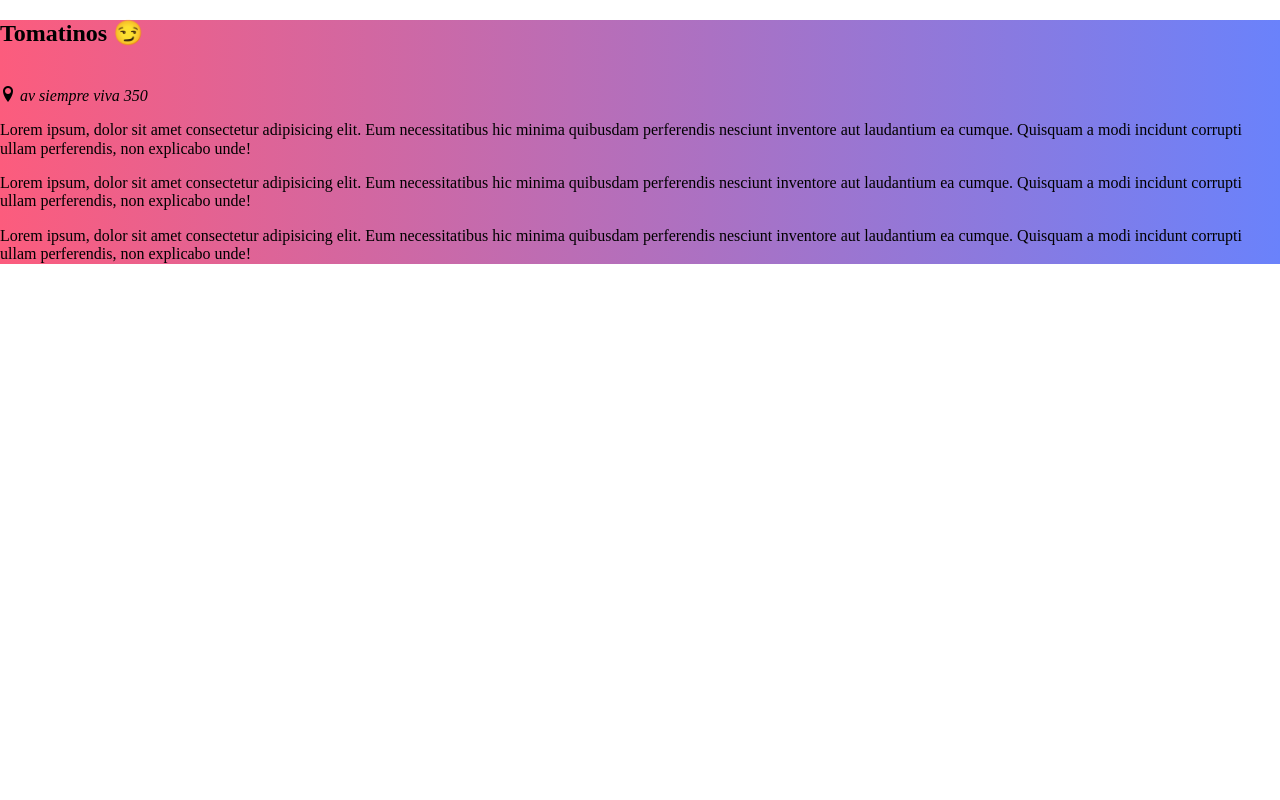
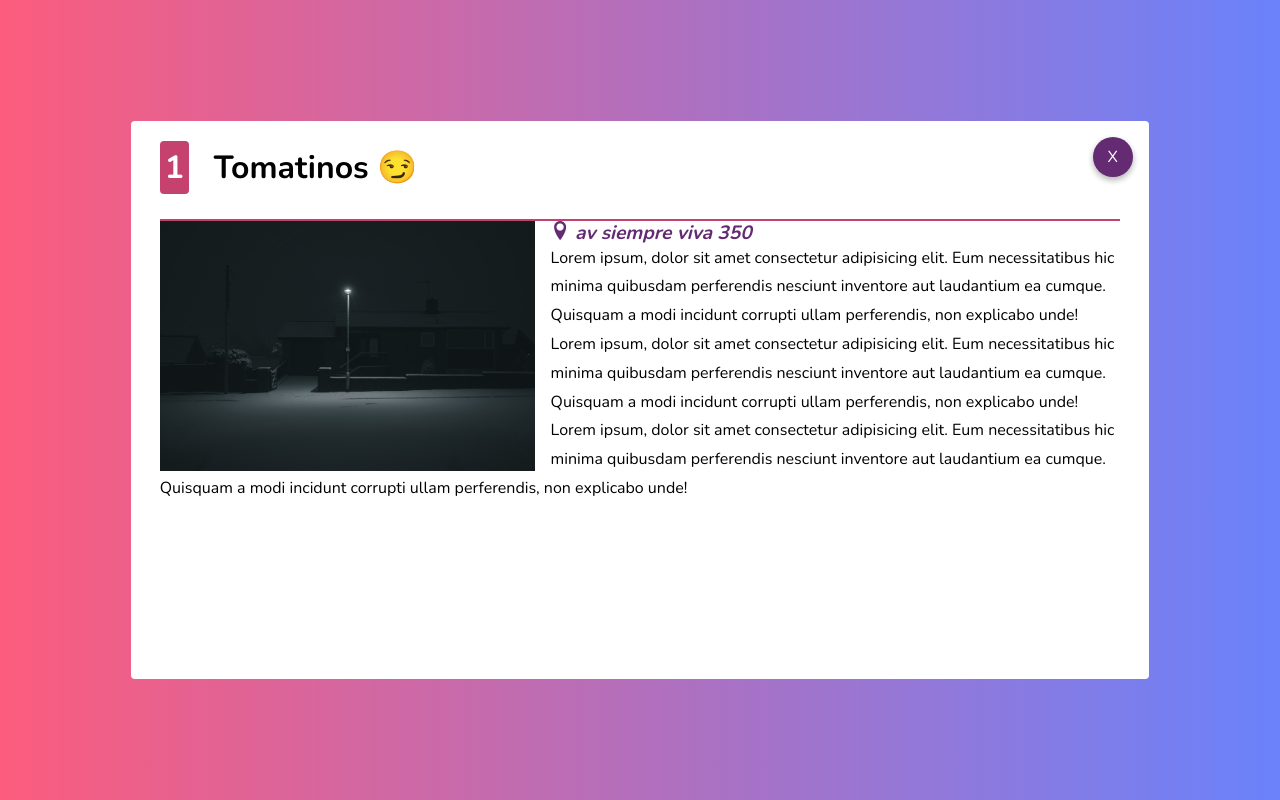
Before and after one commit to Gonvi007/PracticaCursoCodigoFacilito, a plain HTML site: page restaurante/tomatinos.html in a window 1280 px wide. Drawn offline with nearby package versions, Linux system fonts and the light colour scheme; files whose address does not match are found by name.

Commit message:
Se termino la pagina y la pagina secundaria a usar

```diff
--- a/Styles/styles.css
+++ b/Styles/styles.css
@@ -1,8 +1,80 @@
+/*
+COLORES
+Rosa: $c6426e
+
+Rosa: #d500f9
+*/
+
+* {
+    margin: 0;
+    padding: 0;
+}
+
+html {
+    font-family: 'Nunito', sans-serif;
+}
+
+a {
+    text-decoration: none;
+    color: #d500f9
+}
+a:hover, a:focus {
+    opacity: 0.9;
+    background: #c2bec4;
+    border: 1px solid #868586;
+    border-radius: 4px;
+}
+
+.title {
+    text-transform: uppercase;
+    text-align: center;
+}
 
 .container {
     background: #fc5c7d; /* fallback for old browsers */
     background: -webkit-linear-gradient(to right, #fc5c7d, #6a82fb); /* Chrome 10-25, Safari 5.1-6 */
     background: linear-gradient(to right, #fc5c7d, #6a82fb); /* W3C, IE 10+/ Edge, Firefox 16+, Chrome 26+, Opera 12+, Safari 7+ */
+
+    height: 100vh;
+    /* width: 50vw; */
+    display: flex;
+    align-items: center;
+    justify-content: center;
+}
+
+.content {
+    max-width: 960px;
+    max-height: 500px;
+    width: 100%;
+    height: 100%;
+    background-color: white;
+    border-radius: 4px;
+    position: relative;
+    padding: 1.8em;
+}
+.actions {
+    position: absolute;
+    top: 1em;
+    right: 1em;
+}
+
+.close {
+    height: 40px;
+    width: 40px;
+    color: white;
+    border-radius: 50%;
+    background-color: #642b73;
+    display: inline-block;
+    box-shadow: 0 3px 6px rgb(0, 0, 0, 0.16), 0 3px 6px rgb(0, 0, 0, 0.16);
+    font-weight: 300;
+    cursor: pointer;
+    display: flex;
+    align-items: center;
+    justify-content: center;
+}
+.paragraph {
+    line-height: 1.8em;
+    font-weight: 200;
 }
 
 .red {
@@ -14,6 +86,46 @@
     background-color: yellow;
 }
 
-td {
-    border: 1px solid;
+.table {
+    width: 100%;
+    border-spacing: 0;
 }
+
+.table td, .table th {
+    padding: 1em;
+    text-align: left;
+}
+
+.table tr:nth-child(even){
+    background-color: #f3e5f5;
+}
+
+.icon-star-empty, .icon-star-half, .icon-star-full {
+    color: #ffc400;
+}
+
+.title-item {
+    font-size: 2em;
+    border-bottom: solid 2px #C6426E;
+    padding-bottom: 1em;
+}
+
+.address {
+    font-weight: bold;
+    color: #642b73;
+    font-size: 1.2em;
+}
+
+.main-image {
+    float: left;
+    margin-right: 1em;
+    height: 250px;
+}
+
+.position {
+    background-color: #c6426e;
+    color: white;
+    padding: 5px;
+    border-radius: 4px;
+    margin-right: 0.5em;
+}
--- a/restaurante/tomatinos.html
+++ b/restaurante/tomatinos.html
@@ -8,29 +8,42 @@
     <link rel="stylesheet" href="../Styles/styles.css">
     <link rel="stylesheet" href="../Styles/normalize.css">
     <link rel="stylesheet" href="../iconos/style.css">
+
+    <link rel="preconnect" href="https://fonts.googleapis.com">
+    <link rel="preconnect" href="https://fonts.gstatic.com" crossorigin>
+    <link href="https://fonts.googleapis.com/css2?family=Nunito:wght@300;400;700&display=swap" rel="stylesheet">
+    <link rel="stylesheet" href="https://cdnjs.cloudflare.com/ajax/libs/animate.css/4.1.1/animate.min.css">
+
 </head>
 <body>
     <div class="container">
-        <div class="content">
-
+        <div class="content animate__animated animate__zoomIn">
+            <div class="actions">
+                <a href="../index.html" class="close">
+                    <span>X</span>
+                </a>
+            </div>
             <header>
-                <h2>Tomatinos 😏</h2>
+                <h2 class="title-item">
+                    <span class="position">1</span>
+                    Tomatinos 😏
+                </h2>
             </header>
 
             <section>
-                <img src="" alt="">
+                <img class="main-image" src="../img/pizzaToma.jpg" alt="Una Deliciosa Pizza">
                 <div class="text">
-                    <address>
+                    <address class="address">
                         <span class="icon-location"></span>
                         av siempre viva 350
 
                     </address>
 
-                    <p>Lorem ipsum, dolor sit amet consectetur adipisicing elit. Eum necessitatibus hic minima quibusdam perferendis nesciunt inventore aut laudantium ea cumque. Quisquam a modi incidunt corrupti ullam perferendis, non explicabo unde!</p>
+                    <p class="paragraph">Lorem ipsum, dolor sit amet consectetur adipisicing elit. Eum necessitatibus hic minima quibusdam perferendis nesciunt inventore aut laudantium ea cumque. Quisquam a modi incidunt corrupti ullam perferendis, non explicabo unde!</p>
 
-                    <p>Lorem ipsum, dolor sit amet consectetur adipisicing elit. Eum necessitatibus hic minima quibusdam perferendis nesciunt inventore aut laudantium ea cumque. Quisquam a modi incidunt corrupti ullam perferendis, non explicabo unde!</p>
+                    <p class="paragraph">Lorem ipsum, dolor sit amet consectetur adipisicing elit. Eum necessitatibus hic minima quibusdam perferendis nesciunt inventore aut laudantium ea cumque. Quisquam a modi incidunt corrupti ullam perferendis, non explicabo unde!</p>
 
-                    <p>Lorem ipsum, dolor sit amet consectetur adipisicing elit. Eum necessitatibus hic minima quibusdam perferendis nesciunt inventore aut laudantium ea cumque. Quisquam a modi incidunt corrupti ullam perferendis, non explicabo unde!</p>
+                    <p class="paragraph">Lorem ipsum, dolor sit amet consectetur adipisicing elit. Eum necessitatibus hic minima quibusdam perferendis nesciunt inventore aut laudantium ea cumque. Quisquam a modi incidunt corrupti ullam perferendis, non explicabo unde!</p>
                 </div>
             </section>
 
```
Also changed, not shown: index.html (+15 -2 lines), img/pizzaToma.jpg (added).
